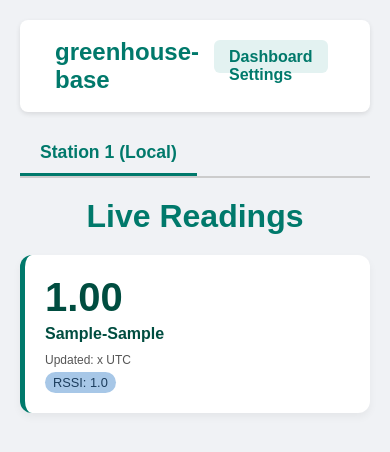
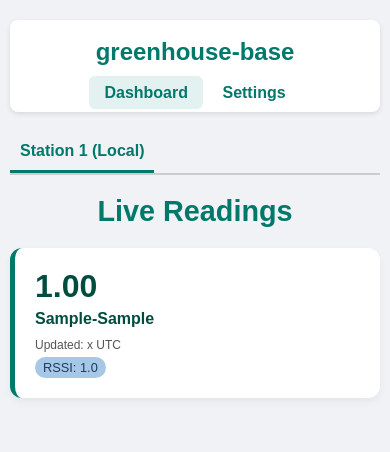
Before and after one commit to arroyv/Weather-Station, a Flask app: page / in a window 390 px wide. Shown: the top 452 px of the page. Run offline with Flask 3, Linux system fonts and the light colour scheme; tables that the repository leaves empty hold one stand-in row (values such as "Sample post").

Commit message:
Update dashboard.html

```diff
--- a/templates/dashboard.html
+++ b/templates/dashboard.html
@@ -5,28 +5,160 @@
     <meta name="viewport" content="width=device-width, initial-scale=1.0">
     <title>Weather Station Dashboard</title>
     <style>
-        body { font-family: Arial, sans-serif; background: #f0f2f5; margin: 0; padding: 20px; color: #333; }
-        .navbar { background: #fff; padding: 10px 20px; border-radius: 8px; box-shadow: 0 2px 5px rgba(0,0,0,0.1); margin-bottom: 20px; display: flex; justify-content: space-between; align-items: center; }
-        .navbar a { text-decoration: none; color: #00796B; font-weight: 600; padding: 8px 15px; border-radius: 6px; }
-        .navbar a.brand { font-size: 1.5rem; }
-        .navbar a:hover, .navbar a.active { background-color: #e3f2f1; }
-        .container { max-width: 1400px; margin: 0 auto; }
-        h1 { font-weight: 600; font-size: 2rem; margin-top: 0; margin-bottom: 20px; color: #00796B; text-align: center; }
+        /* Embedded styles for offline access */
+        * {
+            box-sizing: border-box;
+        }
+        body {
+            font-family: Arial, sans-serif;
+            background: #f0f2f5;
+            margin: 0;
+            padding: 40px 20px;
+            color: #333;
+        }
+        .navbar {
+            background: #fff;
+            padding: 10px 20px;
+            border-radius: 8px;
+            box-shadow: 0 2px 5px rgba(0,0,0,0.1);
+            margin-bottom: 20px;
+            display: flex;
+            justify-content: space-between;
+            align-items: center;
+            flex-wrap: wrap; /* Allow navbar items to wrap on small screens */
+        }
+        .navbar a {
+            text-decoration: none;
+            color: #00796B;
+            font-weight: 600;
+            padding: 8px 15px;
+            border-radius: 6px;
+        }
+        .navbar a.brand {
+            font-size: 1.5rem;
+        }
+        .navbar a:hover, .navbar a.active {
+            background-color: #e3f2f1;
+        }
+        .container {
+            max-width: 1400px;
+            margin: 0 auto;
+        }
+        h1 {
+            font-weight: 600;
+            font-size: 2rem;
+            margin-top: 0;
+            margin-bottom: 20px;
+            color: #00796B;
+            text-align: center;
+        }
 
         /* Tabs */
-        .tab-nav { border-bottom: 2px solid #ccc; display: flex; margin-bottom: 20px; }
-        .tab-nav button { background: none; border: none; padding: 10px 20px; cursor: pointer; font-size: 1.1rem; font-weight: 600; color: #555; border-bottom: 3px solid transparent; }
-        .tab-nav button.active { color: #00796B; border-bottom-color: #00796B; }
-        .tab-content { display: none; }
-        .tab-content.active { display: block; }
+        .tab-nav {
+            border-bottom: 2px solid #ccc;
+            display: flex;
+            margin-bottom: 20px;
+            flex-wrap: wrap;
+        }
+        .tab-nav button {
+            background: none;
+            border: none;
+            padding: 10px 20px;
+            cursor: pointer;
+            font-size: 1.1rem;
+            font-weight: 600;
+            color: #555;
+            border-bottom: 3px solid transparent;
+        }
+        .tab-nav button.active {
+            color: #00796B;
+            border-bottom-color: #00796B;
+        }
+        .tab-content {
+            display: none;
+        }
+        .tab-content.active {
+            display: block;
+        }
 
-        .sensor-grid { display: grid; grid-template-columns: repeat(auto-fit, minmax(240px, 1fr)); gap: 20px; }
-        .sensor-box { background-color: #fff; border-radius: 12px; padding: 20px; box-shadow: 0 4px 8px rgba(0,0,0,0.05); text-align: left; border-left: 5px solid #00796B; }
-        .sensor-box .value { font-size: 2.5rem; font-weight: bold; display: block; margin-bottom: 5px; color: #004D40; }
-        .sensor-box .unit { font-size: 1.5rem; font-weight: normal; color: #666; margin-left: 5px; }
-        .sensor-box .label { font-size: 1rem; font-weight: 600; color: #004D40; margin-bottom: 10px; display: block; }
-        .sensor-box .timestamp { font-size: 0.75rem; color: #555; display: block; }
-        .sensor-box .badge { display: inline-block; padding: 3px 8px; border-radius: 12px; background-color: #a7c7e7; color: #1c3d5d; font-size: 0.8rem; margin-top: 5px; }
+        .sensor-grid {
+            display: grid;
+            grid-template-columns: repeat(auto-fit, minmax(240px, 1fr));
+            gap: 20px;
+        }
+        .sensor-box {
+            background-color: #fff;
+            border-radius: 12px;
+            padding: 20px;
+            box-shadow: 0 4px 8px rgba(0,0,0,0.05);
+            text-align: left;
+            border-left: 5px solid #00796B;
+        }
+        .sensor-box .value {
+            font-size: 2.5rem;
+            font-weight: bold;
+            display: block;
+            margin-bottom: 5px;
+            color: #004D40;
+        }
+        .sensor-box .unit {
+            font-size: 1.5rem;
+            font-weight: normal;
+            color: #666;
+            margin-left: 5px;
+        }
+        .sensor-box .label {
+            font-size: 1rem;
+            font-weight: 600;
+            color: #004D40;
+            margin-bottom: 10px;
+            display: block;
+        }
+        .sensor-box .timestamp {
+            font-size: 0.75rem;
+            color: #555;
+            display: block;
+        }
+        .sensor-box .badge {
+            display: inline-block;
+            padding: 3px 8px;
+            border-radius: 12px;
+            background-color: #a7c7e7;
+            color: #1c3d5d;
+            font-size: 0.8rem;
+            margin-top: 5px;
+        }
+
+        /* --- Responsive Design for Tablets and Phones --- */
+        @media (max-width: 768px) {
+            body {
+                padding: 20px 10px; /* Less padding on smaller screens */
+            }
+            .navbar {
+                flex-direction: column; /* Stack nav items vertically */
+                gap: 10px;
+            }
+            .tab-nav button {
+                font-size: 1rem;
+                padding: 10px;
+            }
+            h1 {
+                font-size: 1.8rem;
+            }
+            .sensor-grid {
+                grid-template-columns: 1fr; /* Single column on phones */
+            }
+        }
+
+        @media (max-width: 480px) {
+            .sensor-box .value {
+                font-size: 2rem; /* Smaller value text on very small screens */
+            }
+            .sensor-box .unit {
+                font-size: 1.2rem;
+            }
+        }
+
     </style>
 </head>
 <body>
```
